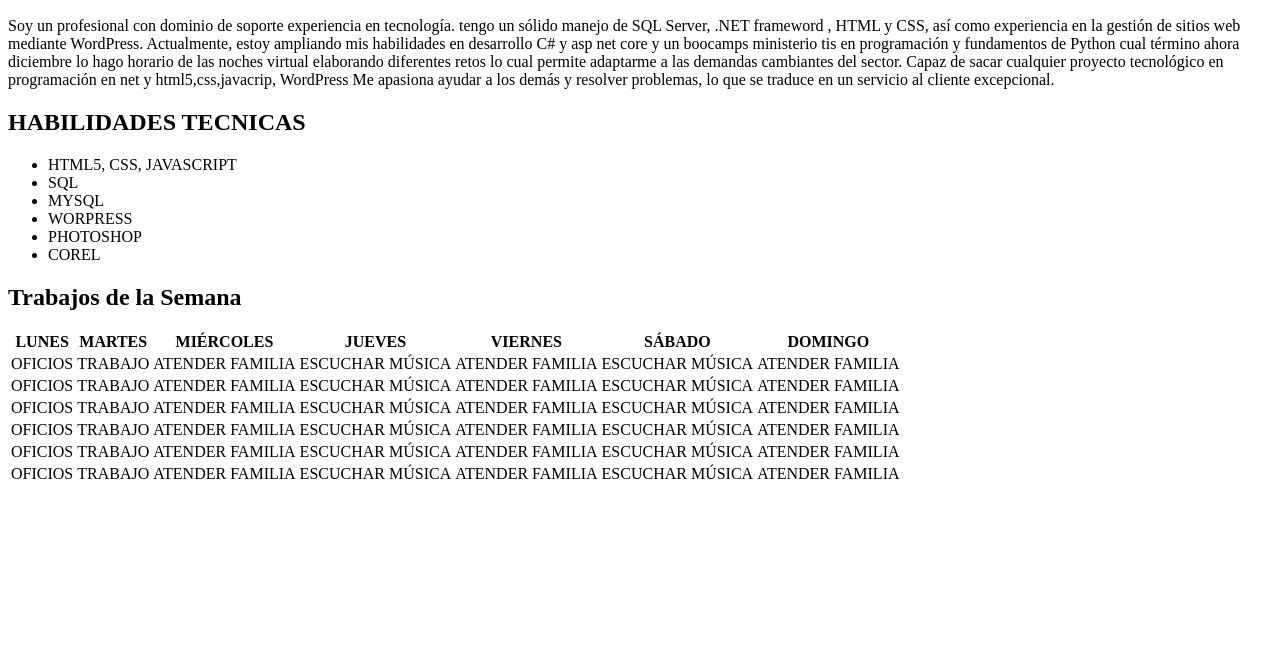
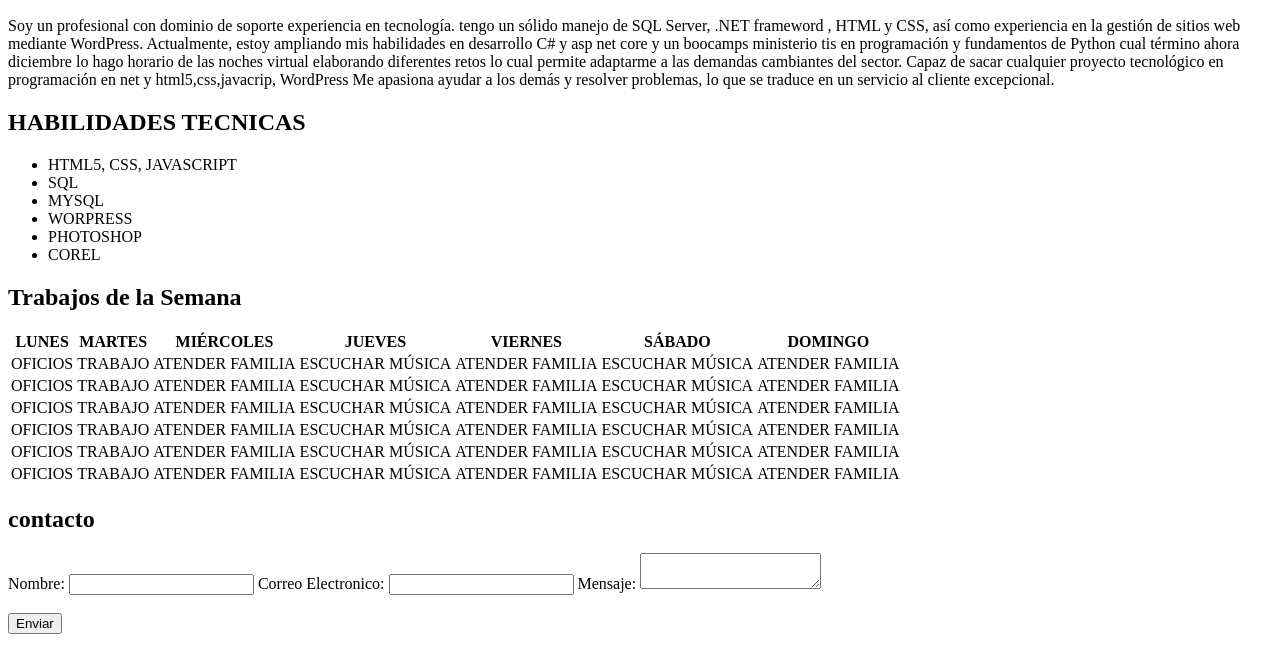
Before and after one commit to orlaida/html_css_javascrip, a plain HTML site: page index.html in a window 1280 px wide. Shown: the part 110-782 px from the top of the page. Drawn offline with Linux system fonts and the light colour scheme.

Commit message:
creacion formulario

```diff
--- a/index.html
+++ b/index.html
@@ -123,6 +123,25 @@
 
 
 
+<section id="contacto">
+    <!--FORMULARIO DE CONTACTO -->
+    <h2>contacto</h2>
+    <form  onsubmit="return validarFormulario()">
+   <label>Nombre:</label>
+ <input type="text" name="nombre" id="nombre">
+ <span id="errorNombre" class="error"></span>
+   <label>Correo Electronico:</label>
+   <input type="email" id="email" name="email">
+   <span id="errorEmail" class="error" ></span>
+   <label>Mensaje: </label>
+     <textarea id="mensaje" name="mensaje" id="mensaje"></textarea>
+  <span id="errorMensaje" class="error"></span>
+
+   <br> <br>
+   <button type="submit">Enviar</button>
+   </form>
+
+ </section>
 
 
 </body>
```
